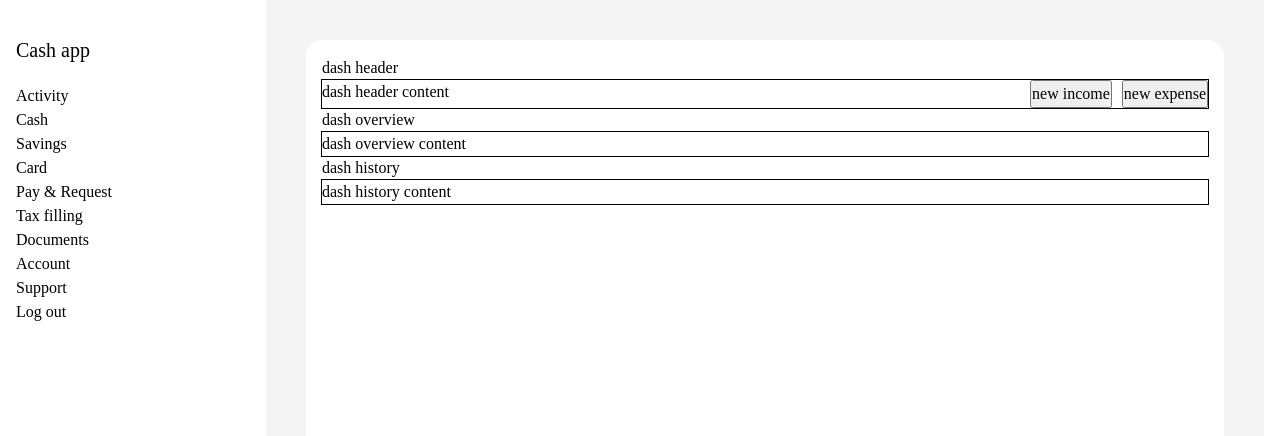
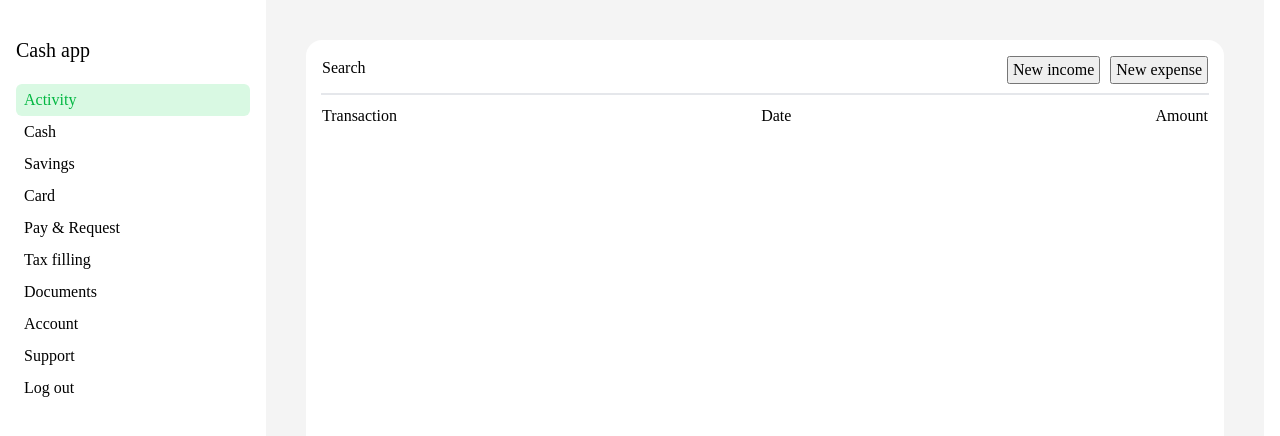
Before and after one commit to otabekshoyimov/cash-app, a React (Vite) app: page / in a window 1280 px wide. Shown: the top 436 px of the page. Built offline with nearby package versions, Linux system fonts and the light colour scheme; a web font is replaced by a local one.

Commit message:
refactor App structure

```diff
--- a/src/App.tsx
+++ b/src/App.tsx
@@ -1,37 +1,14 @@
-import { useRef } from "react";
-import { useFetcher, useLoaderData } from "react-router";
-
-export async function indexLoader() {
-  const transactions = JSON.parse(localStorage.getItem("transactions") || "[]");
-  return transactions;
-}
-
-type transaction = {
-  description: string;
-  amount: number;
-};
-export async function indexAction({ request }: { request: Request }) {
-  const formData = await request.formData();
-  const description = formData.get("description");
-  const amount = formData.get("amount");
-  console.log("Action received data:", { description, amount });
-
-  const existing_transanctions = JSON.parse(
-    localStorage.getItem("transactions") || "[]",
-  );
-  const new_transaction = { description: description, amount: Number(amount) };
-  const updated_transactions = [...existing_transanctions, new_transaction];
-  localStorage.setItem("transactions", JSON.stringify(updated_transactions));
-  return updated_transactions;
-}
+import { type SVGProps } from "react";
+import { NavLink, Outlet } from "react-router";
 
 export function App() {
   return (
-    <div className="flex px-16 h-screen ">
-      <Sidebar />
-
-      <Dashboard />
-    </div>
+    <>
+      <div className="flex px-16 h-screen ">
+        <Sidebar />
+        <Outlet />
+      </div>
+    </>
   );
 }
 
@@ -40,115 +17,50 @@ const Sidebar = () => {
     <>
       <nav className="w-[250px] pt-[36px] h-full">
         <header className="pb-20 text-xl font-medium">Cash app</header>
-        <ul className="font-medium ">
-          <li>Activity</li>
-          <li>Cash</li>
-          <li>Savings</li>
-          <li>Card</li>
-          <li>Pay & Request</li>
-          <li>Tax filling</li>
-          <li>Documents</li>
-          <li>Account</li>
-          <li>Support</li>
-          <li>Log out</li>
+        <ul className="pr-16">
+          <NavlinkItem linkLabel="Activity" linkTo={"/"} />
+          <NavlinkItem linkLabel="Cash" linkTo={"/cash"} />
+          <NavlinkItem linkLabel="Savings" linkTo={"/savings"} />
+          <NavlinkItem linkLabel="Card" linkTo={"/card"} />
+          <NavlinkItem linkLabel="Pay & Request" linkTo={"/pay"} />
+          <NavlinkItem linkLabel="Tax filling" linkTo={"/tax"} />
+          <NavlinkItem linkLabel="Documents" linkTo={"/docs"} />
+          <NavlinkItem linkLabel="Account" linkTo={"/account"} />
+          <NavlinkItem linkLabel="Support" linkTo={"/support"} />
+          <NavlinkItem linkLabel="Log out" linkTo={"/logout"} />
         </ul>
       </nav>
     </>
   );
 };
-const Dashboard = () => {
+
+const NavlinkItem = (props: { linkLabel: string; linkTo: string }) => {
   return (
-    <section className="px-[40px] py-[40px] flex-1 bg-[#f4f4f4] h-full">
-      <div className="bg-white px-16 py-16 rounded-2xl h-full">
-        <DashboardHeader />
-        <DashboardOverview />
-        <DashboardHistoy />
-      </div>
-    </section>
+    <NavLink
+      to={props.linkTo}
+      className={({ isActive }) => {
+        return ` flex font-medium px-8 py-4 rounded-md hover:bg-[#d9f9e3] hover:text-[#01b741] ${isActive ? "text-[#01b741] bg-[#d9f9e3]" : ""}`;
+      }}
+    >
+      {props.linkLabel}
+    </NavLink>
   );
 };
 
-const DashboardHeader = () => {
-  const fetcher = useFetcher();
-  const dialogRef = useRef<HTMLDialogElement>(null);
-
+export function FluentShiftsActivity24Filled(props: SVGProps<SVGSVGElement>) {
   return (
-    <section>
-      <header>dash header</header>
-      <main className="outline outline-1 flex justify-between">
-        <span>dash header content</span>
-        <div className="flex gap-10">
-          <button onClick={() => dialogRef.current?.showModal()}>
-            new income
-          </button>
-          <dialog ref={dialogRef} className="pb-10">
-            <fetcher.Form className="flex flex-col" method="POST" action="/">
-              <section className="px-10 pt-10">
-                <header className="flex justify-between pb-10">
-                  <span>Create a new income transaction</span>
-                  <button onClick={() => dialogRef.current?.close()}>x</button>
-                </header>
-                <main className="pb-10 flex flex-col">
-                  <label htmlFor="">Description</label>
-                  <input type="text" name="description" />
-
-                  <label htmlFor="">Amount</label>
-                  <input type="number" name="amount" placeholder="0" />
-
-                  <label htmlFor="">Category</label>
-                  <select name="category" id="">
-                    <option value="">select an option</option>
-                    <option value="salary">salary</option>
-                    <option value="investments">investments</option>
-                  </select>
-
-                  <label htmlFor="">Transaction date</label>
-                  <input type="date" name="date" />
-                </main>
-              </section>
-              <footer className="flex justify-end pr-10 gap-10">
-                <button type="submit">
-                  {fetcher.state != "idle" ? "creating" : "create"}
-                </button>
-              </footer>
-            </fetcher.Form>
-          </dialog>
-          <button>new expense</button>
-        </div>
-      </main>
-    </section>
+    <svg
+      xmlns="http://www.w3.org/2000/svg"
+      width="1em"
+      height="1em"
+      viewBox="0 0 24 24"
+      {...props}
+    >
+      {/* Icon from Fluent UI System Icons by Microsoft Corporation - https://github.com/microsoft/fluentui-system-icons/blob/main/LICENSE */}
+      <path
+        fill="currentColor"
+        d="M11.11 4.049a1 1 0 1 0-.22-1.988C5.888 2.614 2 6.852 2 12c0 5.523 4.477 10 10 10c5.146 0 9.383-3.887 9.939-8.885a1 1 0 0 0-1.988-.221A8.001 8.001 0 0 1 4 12a8 8 0 0 1 7.11-7.951m3.657-1.658a1 1 0 0 0-.54 1.925q.432.122.842.29a1 1 0 0 0 .757-1.852a10 10 0 0 0-1.059-.363m2.582 2.3a1 1 0 0 1 1.413-.06q.318.291.609.608a1 1 0 0 1-1.474 1.352a8 8 0 0 0-.486-.486a1 1 0 0 1-.062-1.413M11 6a1 1 0 0 1 1 1v5h3a1 1 0 1 1 0 2h-4a1 1 0 0 1-1-1V7a1 1 0 0 1 1-1m8.94 1.623a1 1 0 0 1 1.304.547a10 10 0 0 1 .365 1.063a1 1 0 1 1-1.925.54a8 8 0 0 0-.291-.846a1 1 0 0 1 .546-1.304"
+      />
+    </svg>
   );
-};
-
-const DashboardOverview = () => {
-  const transactions = useLoaderData();
-  console.log("transactions", transactions);
-
-  return (
-    <>
-      <section>
-        <header>dash overview</header>
-        <main className="outline outline-1">
-          <span>dash overview content</span>
-        </main>
-        <ul>
-          {transactions.map((transaction: transaction) => (
-            <li className="flex gap-10">
-              <span>{transaction.description}</span>
-              <span>{transaction.amount}</span>
-            </li>
-          ))}
-        </ul>
-      </section>
-    </>
-  );
-};
-
-const DashboardHistoy = () => {
-  return (
-    <section>
-      <header>dash history</header>
-      <main className="outline outline-1">dash history content</main>
-    </section>
-  );
-};
+}
--- a/src/index.css
+++ b/src/index.css
@@ -28,6 +28,11 @@ html,
 body {
   height: 100%;
 }
+a {
+  text-decoration: none;
+  color: unset;
+  cursor: pointer;
+}
 
 ul {
   list-style: none;
@@ -53,7 +58,3 @@ dialog {
   margin: auto;
   border-radius: 10px;
 }
-/*
-dialog::backdrop {
-  opacity: 0.75;
-} */
--- /dev/null
+++ b/src/index.tsx
@@ -0,0 +1,125 @@
+import { useRef } from "react";
+import { Link, useFetcher, useLoaderData } from "react-router";
+
+export async function indexLoader() {
+  const transactions = JSON.parse(localStorage.getItem("transactions") || "[]");
+  return transactions;
+}
+
+export type transaction = {
+  id: string;
+  date: string;
+  description: string;
+  amount: number;
+};
+export async function indexAction({ request }: { request: Request }) {
+  const formData = await request.formData();
+  const description = formData.get("description");
+  const amount = formData.get("amount");
+  console.log("Action received data:", { description, amount });
+
+  const existing_transanctions = JSON.parse(
+    localStorage.getItem("transactions") || "[]",
+  );
+  const new_transaction = {
+    id: crypto.randomUUID(),
+    date: new Date(),
+    description: description,
+    amount: Number(amount),
+  };
+  const updated_transactions = [...existing_transanctions, new_transaction];
+  localStorage.setItem("transactions", JSON.stringify(updated_transactions));
+  return updated_transactions;
+}
+
+export const Dashboard = () => {
+  const transactions = useLoaderData();
+  console.log("transactions", transactions);
+  const fetcher = useFetcher();
+  const dialogRef = useRef<HTMLDialogElement>(null);
+
+  return (
+    <section className="px-[40px] py-[40px] flex-1 bg-[#f4f4f4] h-full">
+      <div className="bg-white px-16 py-16 rounded-2xl h-full">
+        <section>
+          <header className="flex gap-10 justify-between pb-10">
+            <div>Search</div>
+            <div className="flex gap-10">
+              <button
+                className="px-4"
+                onClick={() => dialogRef.current?.showModal()}
+              >
+                New income
+              </button>
+              <button className="px-4">New expense</button>
+            </div>
+          </header>
+          <main className="outline outline-[0.5px] outline-gray-200 flex justify-between">
+            <div className="flex gap-10">
+              <dialog ref={dialogRef} className="pb-10">
+                <fetcher.Form className="flex flex-col" method="POST">
+                  <section className="px-10 pt-10">
+                    <header className="flex justify-between pb-10">
+                      <span>Create a new income transaction</span>
+                      <button
+                        type="button"
+                        onClick={() => dialogRef.current?.close()}
+                      >
+                        x
+                      </button>
+                    </header>
+                    <main className="pb-10 flex flex-col">
+                      <label htmlFor="">Description</label>
+                      <input type="text" name="description" />
+
+                      <label htmlFor="">Amount</label>
+                      <input type="number" name="amount" placeholder="0" />
+
+                      <label htmlFor="">Category</label>
+                      <select name="category" id="">
+                        <option value="">select an option</option>
+                        <option value="salary">salary</option>
+                        <option value="investments">investments</option>
+                      </select>
+
+                      <label htmlFor="">Transaction date</label>
+                      <input type="date" name="date" />
+                    </main>
+                  </section>
+                  <footer className="flex justify-end pr-10 gap-10">
+                    <button type="submit">
+                      {fetcher.state != "idle" ? "creating" : "create"}
+                    </button>
+                  </footer>
+                </fetcher.Form>
+              </dialog>
+            </div>
+          </main>
+          <footer className="py-10">
+            <ul className="flex justify-between">
+              <li className="font-medium">Transaction</li>
+              <li className="font-medium">Date</li>
+              <li className="font-medium">Amount</li>
+            </ul>
+            <ul>
+              {transactions.map((transaction: transaction) => (
+                <li key={transaction.id} className="flex gap-10">
+                  <Link
+                    to={transaction.id}
+                    className={`w-full justify-between flex font-medium px-8 py-4 rounded-md hover:bg-[#d9f9e3] hover:text-[#01b741] `}
+                  >
+                    <span>{transaction.description}</span>
+                    <span>
+                      {new Date(transaction.date).toLocaleDateString()}
+                    </span>
+                    <span>${transaction.amount}</span>
+                  </Link>
+                </li>
+              ))}
+            </ul>
+          </footer>
+        </section>
+      </div>
+    </section>
+  );
+};
```
Also changed, not shown: src/main.tsx (+19 -3 lines), src/pages/transaction-item/ui/TransactionItem.tsx (added, +29 -0 lines).
